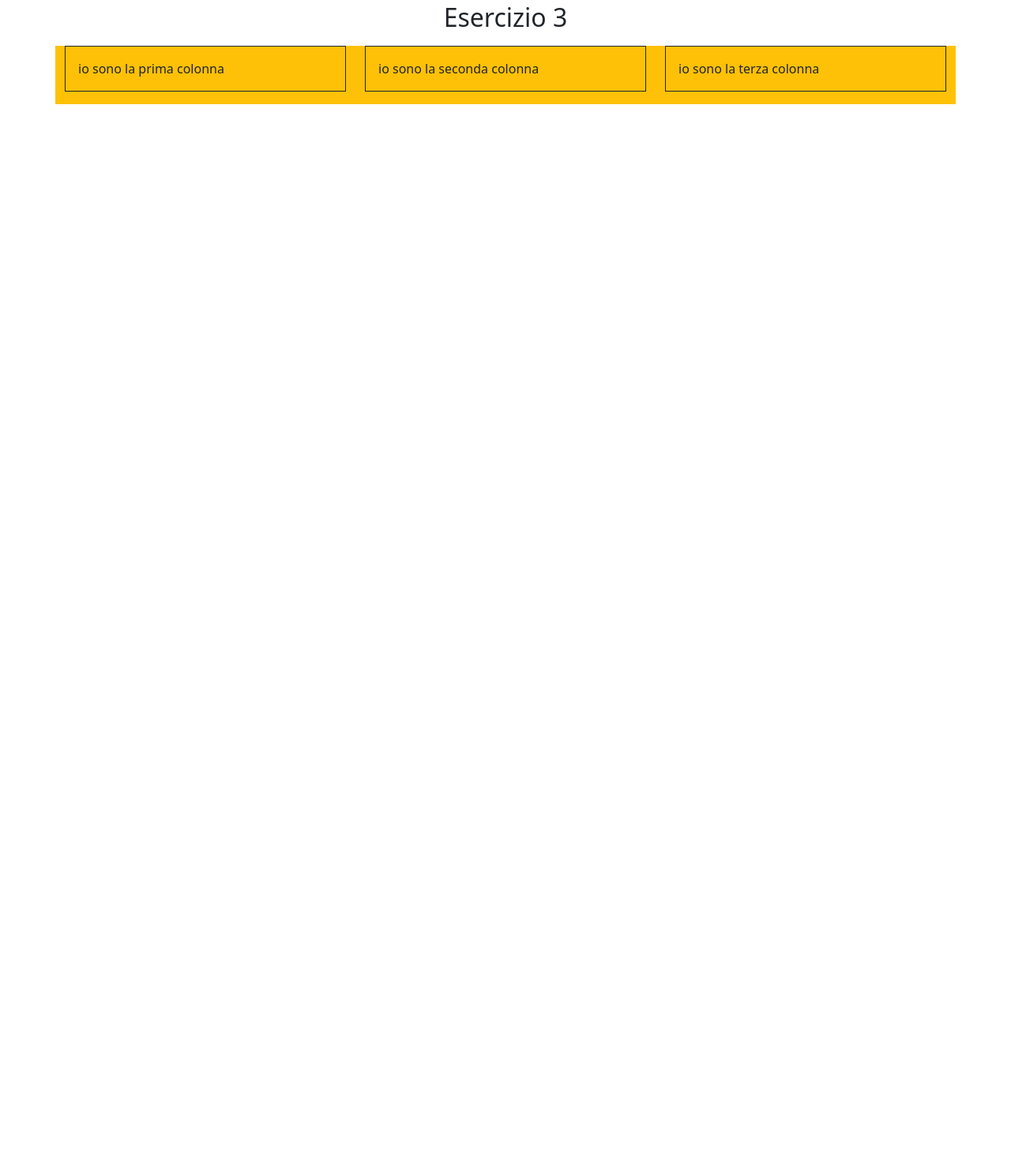
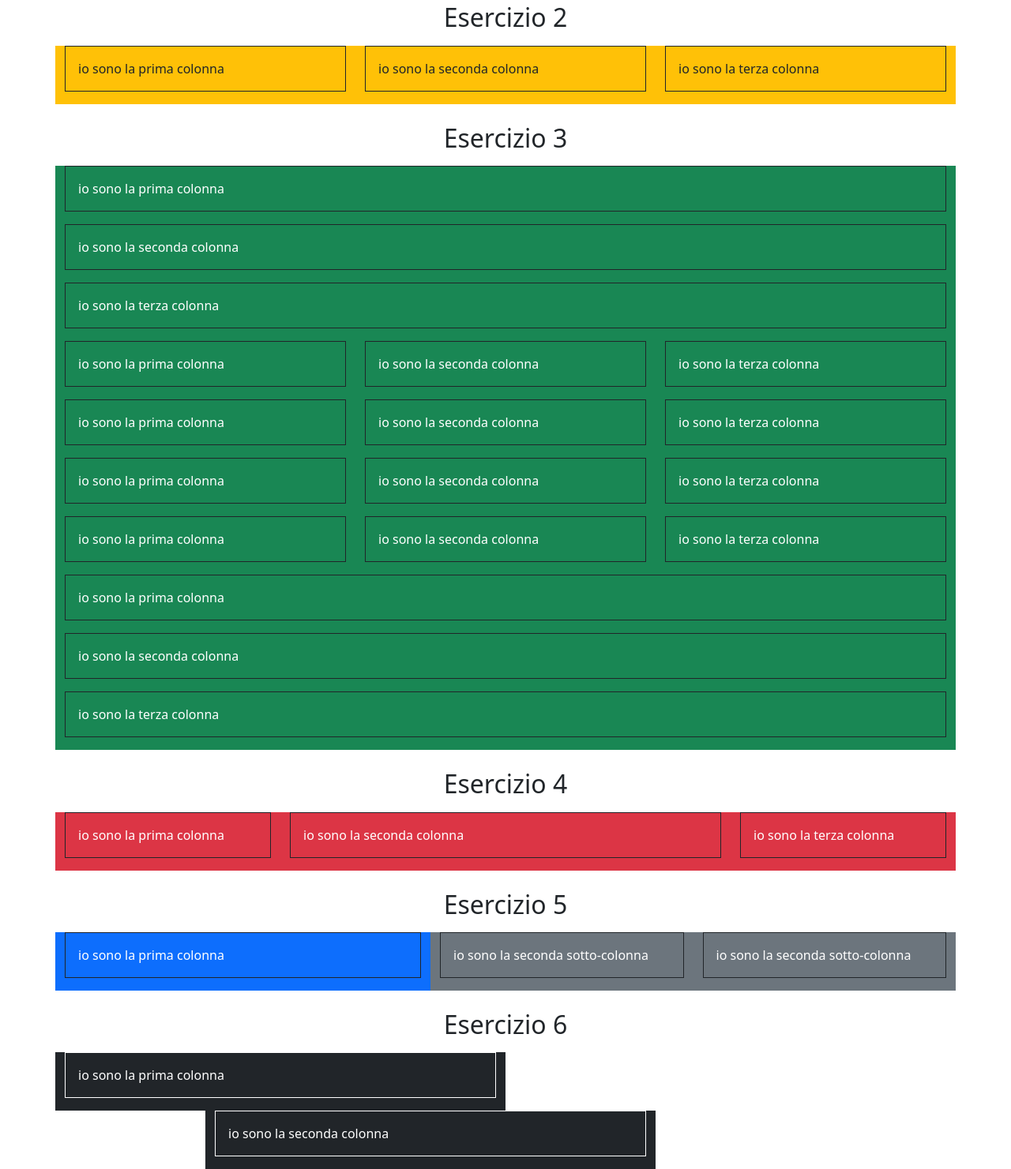
Before and after one commit to CorinneMainardi/U2-W2-D1, a plain HTML site: page index.html in a window 1280 px wide. Shown: the part 269-1750 px from the top of the page at 79% size. Before the commit the page ends 800 px from the top, so only its background shows below. Drawn offline with nearby package versions, Linux system fonts and the light colour scheme.

Commit message:
esercizio 6

```diff
--- a/index.html
+++ b/index.html
@@ -14,33 +14,161 @@
   <body>
     <h1 class="text-center mt-5">Pratica con il Grid System</h1>
 
-    <h2 class="text-center mt-4">Esercizio 2</h2>
-    <div class="container mt-3 md">
+    <h2 class="text-center mt-4">Esercizio 1</h2>
+    <div class="container mt-3">
       <!--md posso darlo al container o lo devo dare alle colonne -->
       <div class="row">
         <div class="col col-4 bg-primary text-white p-3 border border-dark">
           <p>io sono la prima colonna</p>
         </div>
-        <div class="col col4 bg-primary text-white p-3 border border-dark">
+        <div class="col col-4 bg-primary text-white p-3 border border-dark">
           <p>io sono la seconda colonna</p>
         </div>
-        <div class="col col 4 bg-primary text-white p-3 border border-dark">
+        <div class="col col-4 bg-primary text-white p-3 border border-dark">
           <p>io sono la terza colonna</p>
         </div>
       </div>
     </div>
-    <h2 class="text-center mt-4">Esercizio 3</h2>
+    <h2 class="text-center mt-4">Esercizio 2</h2>
     <div class="container mt-3 md">
       <!--md posso darlo al container o lo devo dare alle colonne -->
       <div class="row">
-        <div class="col col-4 bg-warning">
+        <div class="col-12 col-md-4 bg-warning">
           <p class="text-dark p-3 border border-dark">io sono la prima colonna</p>
         </div>
-        <div class="col col4 bg-warning">
+        <div class="col-12 col-md-4 bg-warning">
           <p class="text-dark p-3 border border-dark">io sono la seconda colonna</p>
         </div>
-        <div class="col col 4 bg-warning">
+        <div class="col-12 col-md-4 bg-warning">
           <p class="text-dark p-3 border border-dark">io sono la terza colonna</p>
+        </div>
+      </div>
+    </div>
+
+    <h2 class="text-center mt-4">Esercizio 3</h2>
+    <div class="container mt-3">
+      <div class="row">
+        <!--breakpoint none-->
+        <div class="col-12 bg-success">
+          <p class="text-white p-3 border border-dark">io sono la prima colonna</p>
+        </div>
+        <div class="col-12 bg-success">
+          <p class="text-white p-3 border border-dark">io sono la seconda colonna</p>
+        </div>
+        <div class="col-12 bg-success">
+          <p class="text-white p-3 border border-dark">io sono la terza colonna</p>
+        </div>
+      </div>
+
+      <div class="row">
+        <!--breakpoint small-->
+        <div class="col-12 col-sm-4 bg-success">
+          <p class="text-white p-3 border border-dark">io sono la prima colonna</p>
+        </div>
+        <div class="col-12 col-sm-4 bg-success">
+          <p class="text-white p-3 border border-dark">io sono la seconda colonna</p>
+        </div>
+        <div class="col-12 col-sm-4 bg-success">
+          <p class="text-white p-3 border border-dark">io sono la terza colonna</p>
+        </div>
+      </div>
+
+      <div class="row">
+        <!--breakpoint medium-->
+        <div class="col-12 col-md-4 bg-success">
+          <p class="text-white p-3 border border-dark">io sono la prima colonna</p>
+        </div>
+        <div class="col-12 col-md-4 bg-success">
+          <p class="text-white p-3 border border-dark">io sono la seconda colonna</p>
+        </div>
+        <div class="col-12 col-md-4 bg-success">
+          <p class="text-white p-3 border border-dark">io sono la terza colonna</p>
+        </div>
+      </div>
+
+      <div class="row">
+        <!--breakpoint large-->
+        <div class="col-12 col-lg-4 bg-success">
+          <p class="text-white p-3 border border-dark">io sono la prima colonna</p>
+        </div>
+        <div class="col-12 col-lg-4 bg-success">
+          <p class="text-white p-3 border border-dark">io sono la seconda colonna</p>
+        </div>
+        <div class="col-12 col-lg-4 bg-success">
+          <p class="text-white p-3 border border-dark">io sono la terza colonna</p>
+        </div>
+      </div>
+
+      <div class="row">
+        <!--breakpoint extra large-->
+        <div class="col-12 col-xl-4 bg-success">
+          <p class="text-white p-3 border border-dark">io sono la prima colonna</p>
+        </div>
+        <div class="col-12 col-xl-4 bg-success">
+          <p class="text-white p-3 border border-dark">io sono la seconda colonna</p>
+        </div>
+        <div class="col-12 col-xl-4 bg-success">
+          <p class="text-white p-3 border border-dark">io sono la terza colonna</p>
+        </div>
+      </div>
+      <div class="row">
+        <!--breakpoint extra extra large-->
+        <div class="col-12 col-xxl-4 bg-success">
+          <p class="text-white p-3 border border-dark">io sono la prima colonna</p>
+        </div>
+        <div class="col-12 col-xxl-4 bg-success">
+          <p class="text-white p-3 border border-dark">io sono la seconda colonna</p>
+        </div>
+        <div class="col-12 col-xxl-4 bg-success">
+          <p class="text-white p-3 border border-dark">io sono la terza colonna</p>
+        </div>
+      </div>
+    </div>
+
+    <h2 class="text-center mt-4">Esercizio 4</h2>
+    <div class="container mt-3">
+      <!--md posso darlo al container o lo devo dare alle colonne -->
+      <div class="row">
+        <div class="col-3 text-bg-danger">
+          <p class="p-3 border border-dark">io sono la prima colonna</p>
+        </div>
+        <div class="col-6 text-bg-danger">
+          <p class="p-3 border border-dark">io sono la seconda colonna</p>
+        </div>
+        <div class="col-3 text-bg-danger">
+          <p class="p-3 border border-dark">io sono la terza colonna</p>
+        </div>
+      </div>
+    </div>
+
+    <h2 class="text-center mt-4">Esercizio 5</h2>
+    <div class="container mt-3">
+      <!--md posso darlo al container o lo devo dare alle colonne -->
+      <div class="row">
+        <div class="col col-xl-5 text-bg-primary">
+          <p class="p-3 border border-dark">io sono la prima colonna</p>
+        </div>
+        <div class="col col-xl-7 text-bg-primary">
+          <div class="row">
+            <div class="col text-bg-secondary">
+              <p class="p-3 border border-dark">io sono la seconda sotto-colonna</p>
+            </div>
+            <div class="col text-bg-secondary">
+              <p class="p-3 border border-dark">io sono la seconda sotto-colonna</p>
+            </div>
+          </div>
+        </div>
+      </div>
+    </div>
+
+    <h2 class="text-center mt-4">Esercizio 6</h2>
+    <div class="container mt-3">
+      <div class="row">
+        <div class="col-xl-6 text-bg-dark">
+          <p class="p-3 border border-white">io sono la prima colonna</p>
+        </div>
+        <div class="col-xl-6 offset-md-2 text-bg-dark">
+          <p class="p-3 border border-white">io sono la seconda colonna</p>
         </div>
       </div>
     </div>
```
